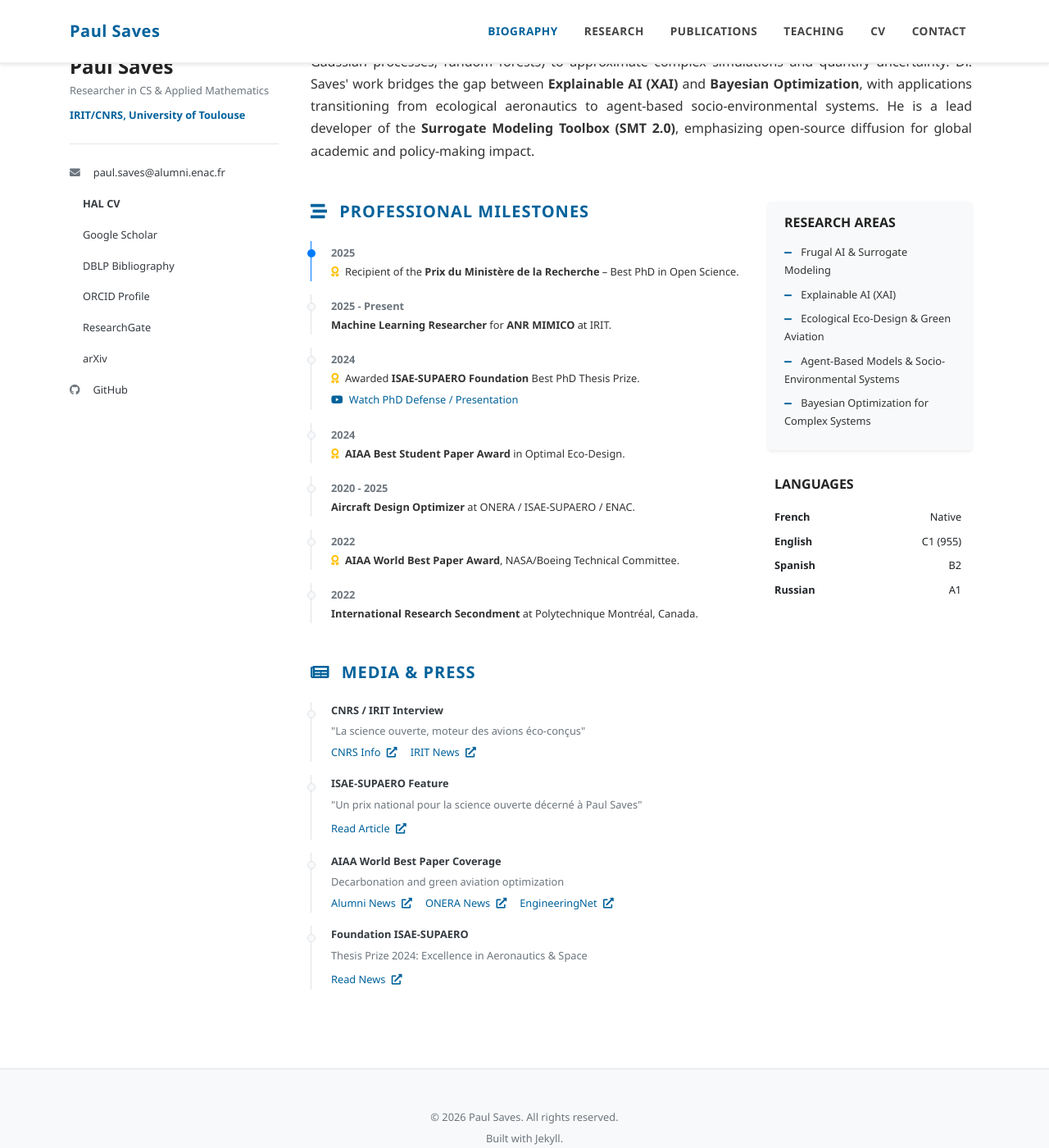
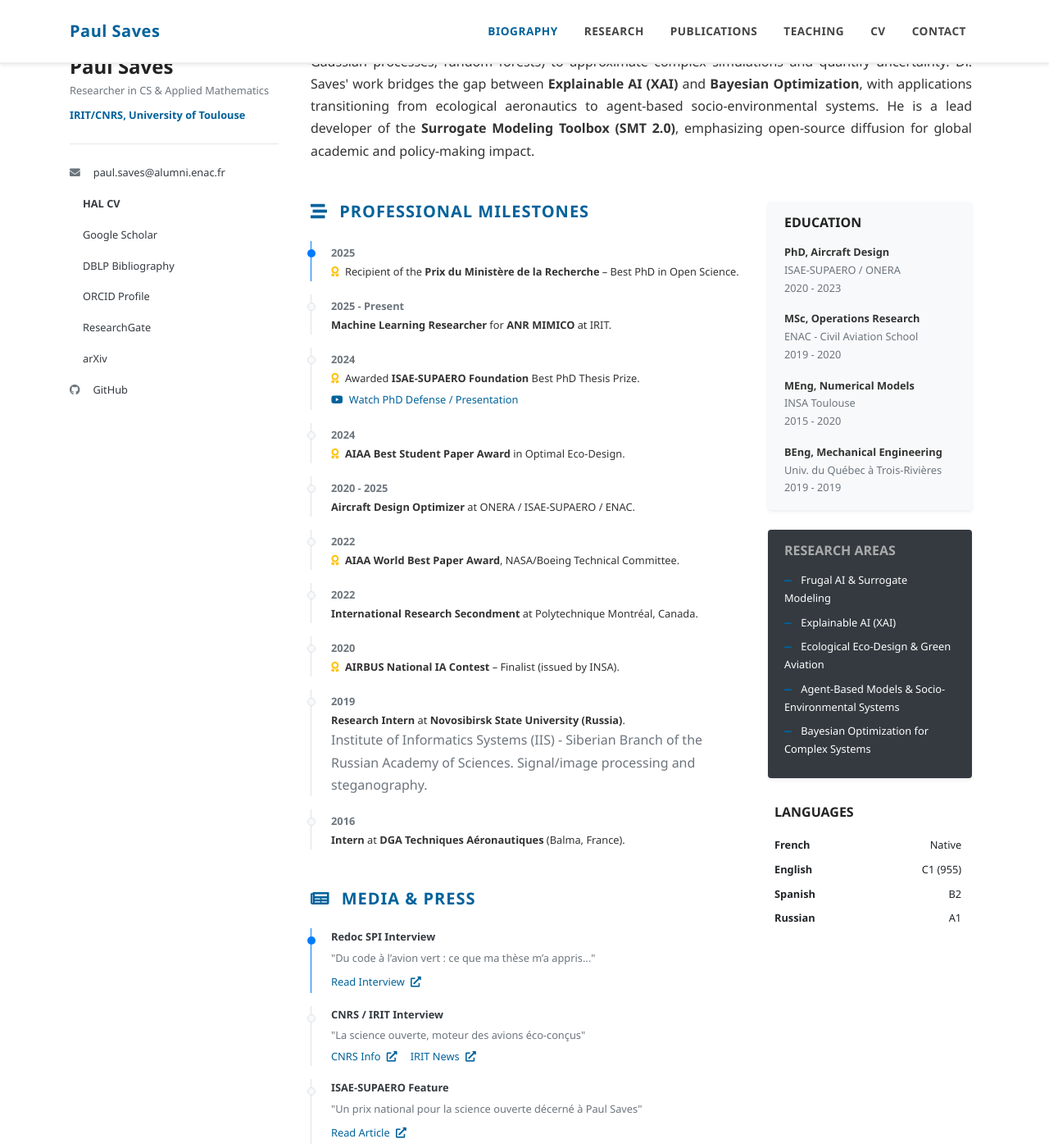
Before and after one commit to Paul-Saves/Paul-Saves.github.io, a Jekyll site: the page built from index.md, in a window 1280 px wide and 1400 px high, scrolled down 338 px. Shown: the whole window at 82% size. Built offline with Jekyll 4.4.1, drawn with Linux system fonts in a browser that asks for light colours; a style sheet for code colours, icons or effects is not loaded.

Commit message:
second iteration

```diff
--- a/index.md
+++ b/index.md
@@ -63,11 +63,37 @@ title: Biography
             <span class="text-muted small font-weight-bold">2022</span>
             <p class="small mb-0"><strong>International Research Secondment</strong> at Polytechnique Montréal, Canada.</p>
           </div>
+          <!-- Award 2020 -->
+          <div class="news-item pl-4 mb-3 border-left" style="position: relative;">
+            <div class="news-dot bg-light border" style="position: absolute; left: -5px; top: 10px; width: 10px; height: 10px; border-radius: 50%;"></div>
+            <span class="text-muted small font-weight-bold">2020</span>
+            <p class="small mb-0"><i class="fas fa-award text-warning mr-1"></i> <strong>AIRBUS National IA Contest</strong> – Finalist (issued by INSA).</p>
+          </div>
+          <!-- Role 2019 -->
+          <div class="news-item pl-4 mb-3 border-left" style="position: relative;">
+            <div class="news-dot bg-light border" style="position: absolute; left: -5px; top: 10px; width: 10px; height: 10px; border-radius: 50%;"></div>
+            <span class="text-muted small font-weight-bold">2019</span>
+            <p class="small mb-0"><strong>Research Intern</strong> at <strong>Novosibirsk State University (Russia)</strong>.</p>
+            <p class="x-small text-muted mb-0">Institute of Informatics Systems (IIS) - Siberian Branch of the Russian Academy of Sciences. Signal/image processing and steganography.</p>
+          </div>
+          <!-- Role 2016 -->
+          <div class="news-item pl-4 mb-3 border-left" style="position: relative;">
+            <div class="news-dot bg-light border" style="position: absolute; left: -5px; top: 10px; width: 10px; height: 10px; border-radius: 50%;"></div>
+            <span class="text-muted small font-weight-bold">2016</span>
+            <p class="small mb-0"><strong>Intern</strong> at <strong>DGA Techniques Aéronautiques</strong> (Balma, France).</p>
+          </div>
         </div>
 
         <!-- Media & Press Section -->
         <h2 class="h5 font-weight-bold mb-4 text-uppercase text-primary" style="letter-spacing: 1px;"><i class="fas fa-newspaper mr-2"></i> Media & Press</h2>
         <div class="media-press mb-5">
+          <div class="news-item pl-4 mb-3 border-left border-primary" style="position: relative;">
+            <div class="news-dot bg-primary" style="position: absolute; left: -5px; top: 10px; width: 10px; height: 10px; border-radius: 50%;"></div>
+            <p class="small mb-1 font-weight-bold text-dark">Redoc SPI Interview</p>
+            <p class="small mb-1 text-secondary">"Du code à l’avion vert : ce que ma thèse m’a appris..."</p>
+            <a href="https://www.docteurs-spi.org/post/du-code-%C3%A0-l-avion-vert-ce-que-ma-th%C3%A8se-m-a-appris-sur-la-complexit%C3%A9-le-doute-et-le-collectif" target="_blank" class="small text-primary">Read Interview <i class="fas fa-external-link-alt ml-1"></i></a>
+          </div>
+
           <div class="news-item pl-4 mb-3 border-left" style="position: relative;">
             <div class="news-dot bg-light border" style="position: absolute; left: -5px; top: 10px; width: 10px; height: 10px; border-radius: 50%;"></div>
             <p class="small mb-1 font-weight-bold text-dark">CNRS / IRIT Interview</p>
@@ -95,21 +121,43 @@ title: Biography
               <a href="https://engineeringnet.be/fr/actualites/item/20961/laiaa-recompense-des-travaux-sur-la-decarbonation-de-laviation" target="_blank" class="text-primary">EngineeringNet <i class="fas fa-external-link-alt ml-1"></i></a>
             </div>
           </div>
-
-          <div class="news-item pl-4 mb-3 border-left" style="position: relative;">
-            <div class="news-dot bg-light border" style="position: absolute; left: -5px; top: 10px; width: 10px; height: 10px; border-radius: 50%;"></div>
-            <p class="small mb-1 font-weight-bold text-dark">Foundation ISAE-SUPAERO</p>
-            <p class="small mb-1 text-secondary">Thesis Prize 2024: Excellence in Aeronautics & Space</p>
-            <a href="https://fondation-isae-supaero.org/fr/nos-actualites/remise-des-prix-aux-eleves-et-chercheurs-laureats-de-la-fondation/" target="_blank" class="small text-primary">Read News <i class="fas fa-external-link-alt ml-1"></i></a>
-          </div>
         </div>
       </div>
 
       <div class="col-md-4">
-        <!-- Formal Sidebar Data -->
+        <!-- Education Section -->
         <div class="card border-0 shadow-sm bg-light mb-4">
           <div class="card-body py-3">
-            <h2 class="h6 font-weight-bold text-uppercase mb-3">Research Areas</h2>
+            <h2 class="h6 font-weight-bold text-uppercase mb-3">Education</h2>
+            <ul class="list-unstyled small mb-0">
+              <li class="mb-3">
+                <div class="font-weight-bold">PhD, Aircraft Design</div>
+                <div class="text-muted">ISAE-SUPAERO / ONERA</div>
+                <div class="x-small text-secondary">2020 - 2023</div>
+              </li>
+              <li class="mb-3">
+                <div class="font-weight-bold">MSc, Operations Research</div>
+                <div class="text-muted">ENAC - Civil Aviation School</div>
+                <div class="x-small text-secondary">2019 - 2020</div>
+              </li>
+              <li class="mb-3">
+                <div class="font-weight-bold">MEng, Numerical Models</div>
+                <div class="text-muted">INSA Toulouse</div>
+                <div class="x-small text-secondary">2015 - 2020</div>
+              </li>
+              <li class="mb-0">
+                <div class="font-weight-bold">BEng, Mechanical Engineering</div>
+                <div class="text-muted">Univ. du Québec à Trois-Rivières</div>
+                <div class="x-small text-secondary">2019 - 2019</div>
+              </li>
+            </ul>
+          </div>
+        </div>
+
+        <!-- Formal Sidebar Data -->
+        <div class="card border-0 shadow-sm bg-dark text-white mb-4">
+          <div class="card-body py-3">
+            <h2 class="h6 font-weight-bold text-uppercase mb-3" style="color: #aaa;">Research Areas</h2>
             <ul class="list-unstyled small mb-0">
               {% for interest in site.interests %}
               <li class="mb-2"><i class="fas fa-minus text-primary mr-2 small"></i> {{ interest }}</li>
```
